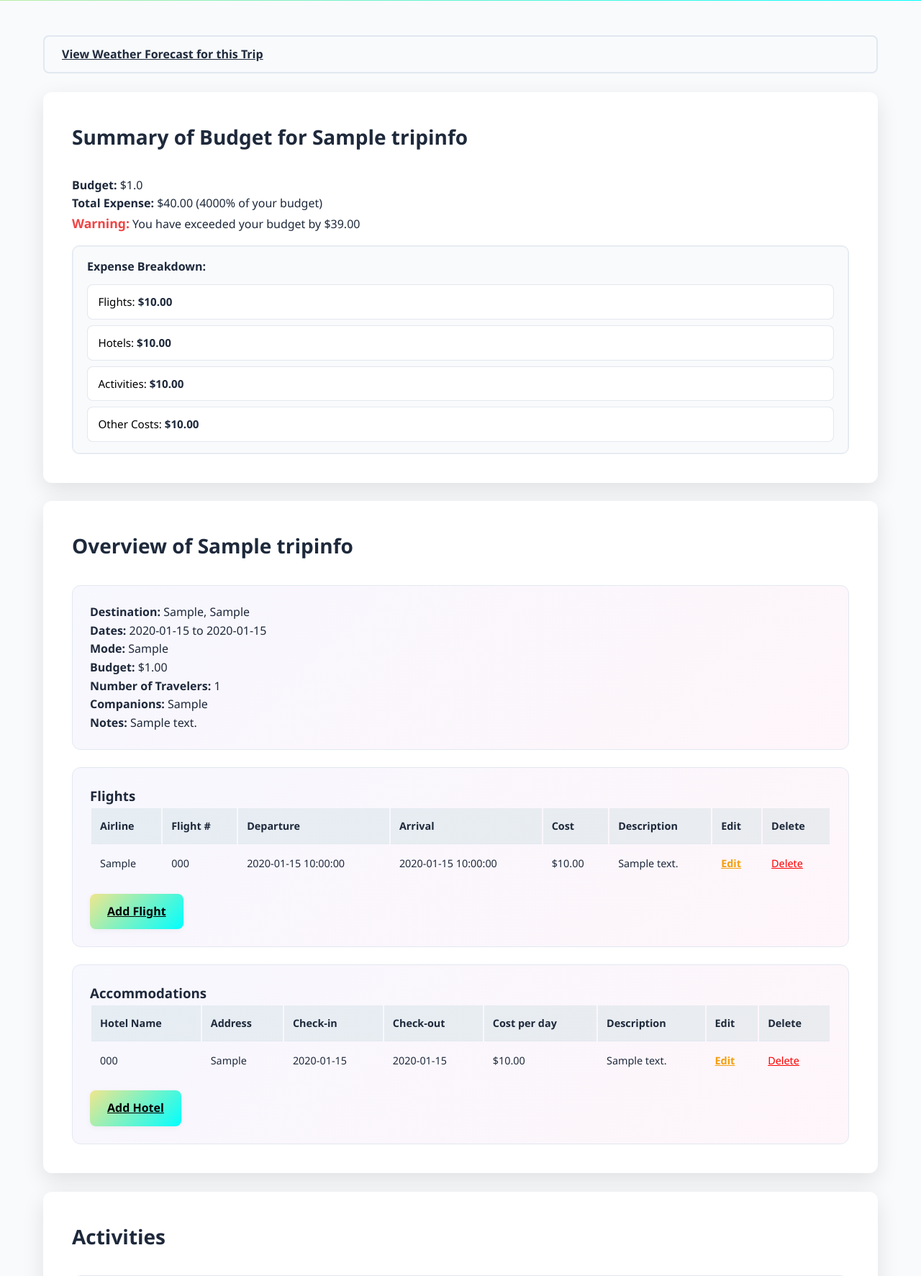
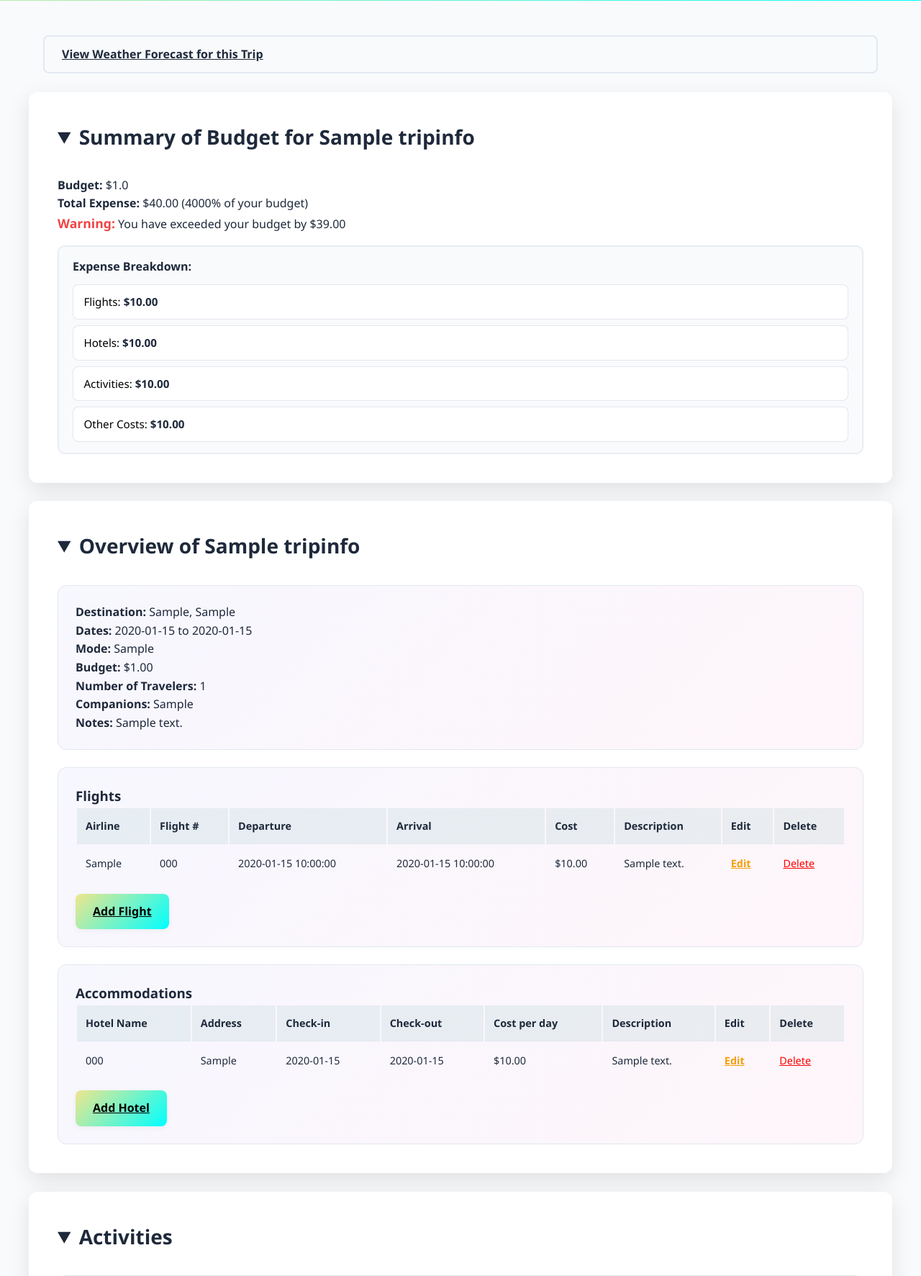
Before and after one commit to IJustinChan/Travel-Planner, a Flask app: page /plan/1 in a window 1280 px wide. Shown: the part 444-2217 px from the top of the page at 72% size. Run offline with Flask 3, Linux system fonts and the light colour scheme; tables that the repository leaves empty hold one stand-in row (values such as "Sample post").

Commit message:
update plan.html to include collapsible parts to make navigation easier

```diff
--- a/static/style.css
+++ b/static/style.css
@@ -572,3 +572,11 @@ main {
     display: inline-block;
     transition: all 0.3s ease;
 }
+
+summary {
+    font-size: 1.75rem;
+    margin-bottom: 2rem;
+    color: var(--text-dark);
+    font-weight: bold;
+    cursor: pointer;
+}
--- a/templates/plan.html
+++ b/templates/plan.html
@@ -48,9 +48,9 @@
 
     <br>
 
-    <div class="container">
-        <div class="display-container">
-            <h2>Summary of Budget for {{ trip['trip_name'] }}</h2>
+    <details open class="container display-container">
+        <summary>Summary of Budget for {{ trip['trip_name'] }}</summary>
+
         <p><strong>Budget:</strong> ${{ trip['budget'] }}</p>
         <p><strong>Total Expense:</strong> ${{ "%.2f"|format(all_costs['total_cost']) }} ({{ "%.0f"|format(all_costs['total_cost']/trip['budget'] * 100) }}% of your budget)</p>
             {% if all_costs['total_cost'] > trip['budget'] %}
@@ -67,14 +67,14 @@
                 <li><span>Other Costs: </span><strong>${{ "%.2f"|format(all_costs['extra_costs']) }}</strong></li>
             </ul>
         </div>
-        </div>
-    </div>
+
+    </details>
 
     <br>
 
-    <div class="container">
-        <section class="display-container">
-            <h2>Overview of {{ trip['trip_name'] }}</h2>
+    <details open class="container display-container">
+        <summary>Overview of {{ trip['trip_name'] }}</summary>
+
         <div class="trips-grid">
             <div class="trip-card">
                 <p><strong>Destination:</strong> {{ trip['destination'] }}{% if trip['country'] %}, {{ trip['country'] }}{% endif %}</p>
@@ -176,15 +176,12 @@
 
         </div>
 
-        </section>
-    </div>
-
+    </details>
 
     <br>
 
-    <div class="container">
-        <div class="display-container">
-            <h2>Activities</h2>
+    <details open class="container display-container">
+        <summary>Activities</summary>
 
         <div class="trip-card">
             <h3>Planned Activities</h3>
@@ -228,14 +225,13 @@
         <div class="form-actions" style="margin-top: 1rem;">
             <a class="btn btn-primary inline-action-btn" href="{{ url_for('add_activity_route', trip_id=trip['id']) }}">Add Activity</a>
         </div>
-        </div>
-    </div>
+
+    </details>
 
     <br>
 
-    <div class="container">
-        <div class="display-container">
-            <h2>Extra Costs</h2>
+    <details open class="container display-container">
+        <summary>Extra Costs</summary>
 
             <div class="trip-card">
                 <p>Add some extra costs that occurred during your trip such as groceries, transportation, shopping, and more.</p>
@@ -271,8 +267,7 @@
                 <a class="btn btn-primary inline-action-btn" href="{{ url_for('add_extra_cost_route', trip_id=trip['id']) }}">Add Extra Cost</a>
             </div>
 
-        </div>
-    </div>
+    </details>
 
     <br>
 
```
Lines whose indentation alone changed are shown as unchanged.
